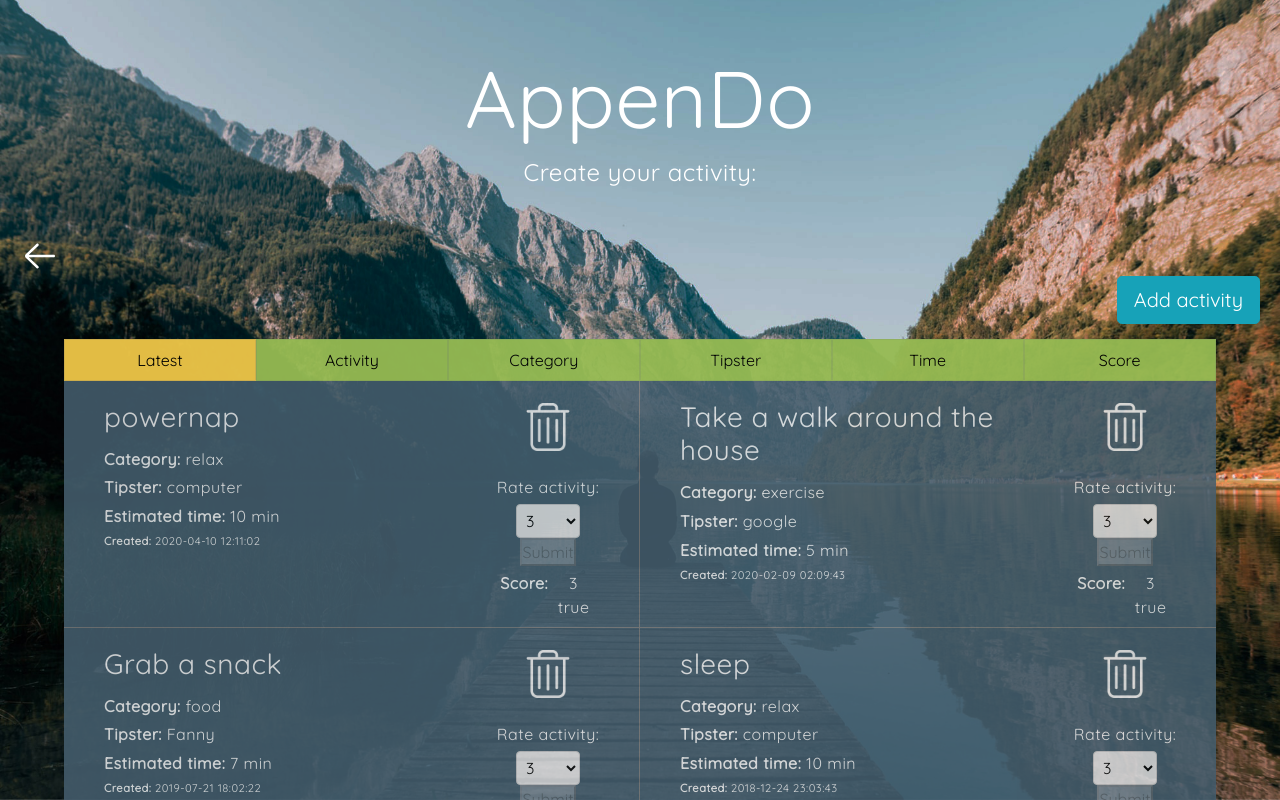
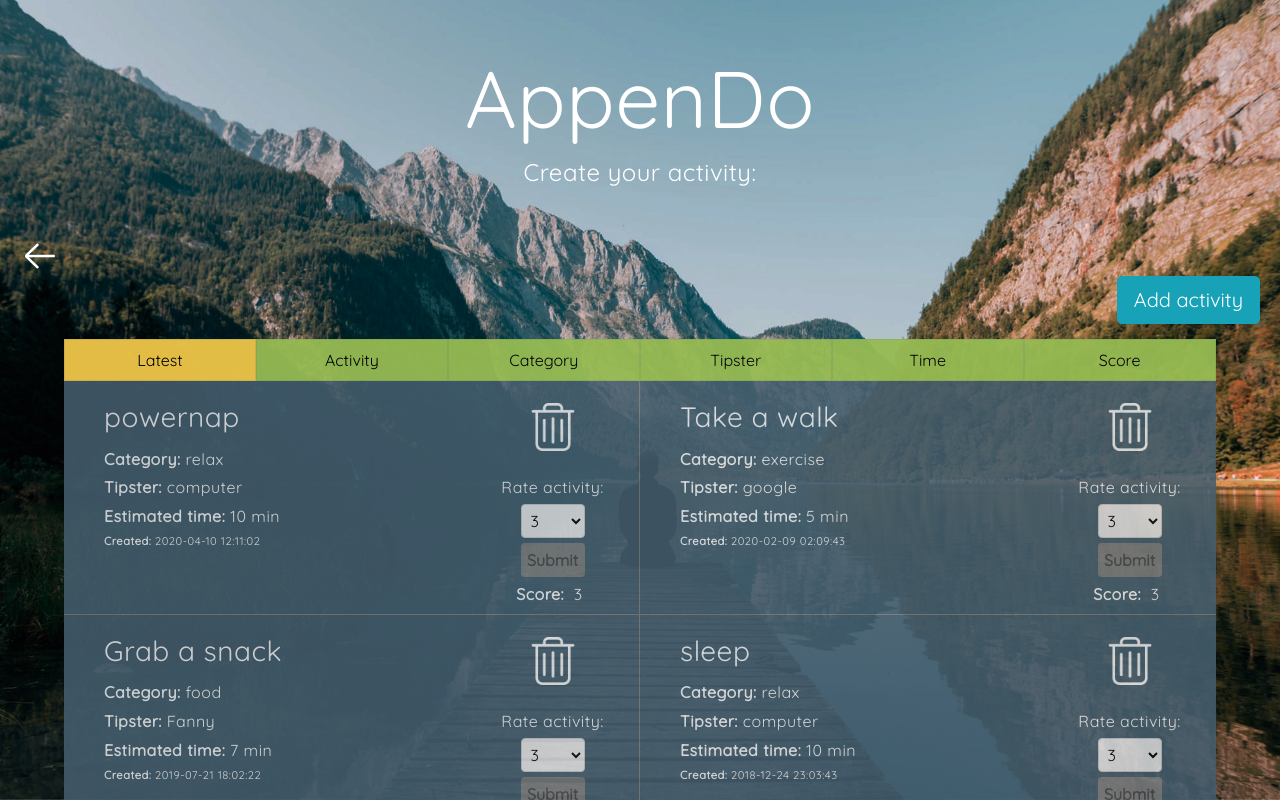
Before and after one commit to EmilHammarstrand/inl4-appendo, a Vue app: page / in a window 1280 px wide. Both pictures are taken after a click on the button "Get Started". Built offline with nearby package versions, Linux system fonts and the light colour scheme; a web font is replaced by a local one.

Commit message:
Jag (fanny) har lagt till en ny komponent för varje enskilld list-item ,och därmed fixat alla problem vi haft med disabled och score. även fixat sortering för estimatedtime, och småpillat med lite css

```diff
--- a/src/App.vue
+++ b/src/App.vue
@@ -54,6 +54,7 @@
 import Form from "./components/Form";
 import Home from "./components/Home";
 import List from "./components/List";
+
 export default {
   name: "App",
   components: {
@@ -68,7 +69,7 @@ export default {
     itemScoreDisabled:[],
     activityList: [
       {
-        activity: "Take a walk around the house",
+        activity: "Take a walk",
         category: "exercise",
         score: "3",
         tipster: "google",
@@ -143,12 +144,8 @@ export default {
     }
 
     for (let i=0; i<this.activityList.length; i++){
-
-
-      this.itemScoreDisabled.push(true)
-
+      this.itemScoreDisabled.push(true);
     }
-    console.log("I app/mounted, itemscoredisabled: ",this.itemScoreDisabled);
   },
   updated() {
     localStorage.setItem("activityList", JSON.stringify(this.activityList));
@@ -271,7 +268,6 @@ a {
 .intro-text > h1 {
   text-align: center;
   font-size: 50px;
-  border: 2px solid green;
 }
 
 
--- a/src/components/List.vue
+++ b/src/components/List.vue
@@ -10,61 +10,9 @@
     </div>
 
     <div class="scroll-list">
-      <div v-for="(activity, index) in sortList"
-      class="activityCard" :key="activity.activity">
-        <div class="items">
-          <h3>{{activity.activity}}</h3>
-          <p>
-            <span>Category:</span>
-            {{activity.category}}
-          </p>
-          <p>
-            <span>Tipster:</span>
-            {{activity.tipster}}
-          </p>
-          <p>
-            <span>Estimated time:</span>
-            {{activity.estimatedTime}} min
-          </p>
-          <p class="created">
-            <span class="created">Created:</span>
-            {{activity.date}}
-          </p>
-        </div>
-
-        <div class="optionDiv">
-          <img
-            @click="emitDelete(activity.activity)"
-            src="../assets/trash.png"
-            alt="delete"
-            class="delete"
-          />
-
-          <div class="ratePart">
-          <label for="score">Rate activity:</label>
-
-          <select
-            @change="updateUserScore"
-            name="score"
-            id="submitScore"
-            @click="scoreIsClicked(index)"
-          >
-            <option value="1">1</option>
-            <option value="2">2</option>
-            <option selected="selected" value="3">3</option>
-            <option value="4">4</option>
-            <option value="5">5</option>
-          </select>
-          <button @click="rateActivity(activity.activity)" class="scoreSubmitButton" :disabled="itemScoreDisabled[index]">Submit</button>
-          <p class="score">
-            <span class="score">Score:</span>
-            {{activity.score}}
-            {{itemScoreDisabled[index]}}
-
-          </p>
-          </div>
-        </div>
-      </div>
+      <Listitem v-for="activity in sortList" :key="activity.activity" :activity="activity"
+      @rateActivity="rateActivity($event)"
+      @emitDelete="deleteItem($event)"/>
     </div>
   </div>
 </template>
@@ -72,11 +20,15 @@
 <script>
 import Vue from "vue";
 import { BootstrapVue, IconsPlugin } from "bootstrap-vue";
+import Listitem from "./Listitem";
 
 Vue.use(BootstrapVue);
 Vue.use(IconsPlugin);
 
 export default {
+  components:{
+    Listitem
+  },
   data: () => ({
     sortBy: "latest",
     latestActive: true,
@@ -85,10 +37,6 @@ export default {
     tipsterActive: false,
     estimatedTimeActive: false,
     scoreActive: false,
-    userScore: 3,
-
-
-
   }),
   computed: {
     latestIsActive() {
@@ -163,7 +111,7 @@ export default {
       }
       if (this.sortBy == "estimatedTime") {
         copy.sort((a, b) => {
-          return a - b;
+          return a.estimatedTime - b.estimatedTime;
         });
         return copy;
       }
@@ -230,34 +178,18 @@ export default {
         this.estimatedTimeActive = false;
       }
     },
-    emitDelete(key) {
+      deleteItem(key) {
         this.$emit("emitDelete", key);
     },
-    updateUserScore() {
-      this.userScore = event.target.value;
-    },
-    scoreIsClicked(scoreIndex){
-
-      console.log("scoreisclicked körs", scoreIndex);
-
-    this.itemScoreDisabled[scoreIndex]=false;
-
-
-
-    },
-    rateActivity(key) {
-      this.$emit("rateActivity", { score: this.userScore, key: key });
+      rateActivity(event) {
+        this.$emit("rateActivity", event);
     }
 
-  },
-  mounted(){
-    console.log("list/mounted, itemscoredisabled: ", this.itemScoreDisabled);
 
   },
 
   props: {
-    activityList: Array,
-    itemScoreDisabled:Array,
+    activityList: Array
   }
 }; //slut export default
 </script>
@@ -268,19 +200,7 @@ export default {
 * {
   font-family: "Quicksand", sans-serif;
 }
-div.activityCard {
-  border-bottom: 1px solid grey;
-  background-color: #465f6f;
-  opacity: 87%;
-  color: white;
-  display: flex;
-  justify-content: space-between;
 
-}
-
-div.activityCard:nth-child(odd){
-  border-right: 1px solid grey;
-}
 
 .scroll-list {
   overflow-y: scroll;
@@ -300,88 +220,10 @@ div.activityCard:nth-child(odd){
   background: transparent;
 }
 
-p.score {
-  display: inline-flex;
-}
 
-
-span {
-  font-weight: 600;
-}
-
-label {
-  margin-top: 1.5em;
-  margin-bottom: 0rem;
-  white-space: nowrap;
-}
-h3 {
-  padding-top: 0.5em;
-  padding-bottom: 0.3em;
-  margin: 0.3rem 0.3rem 0.3rem 0.5rem;
-}
-p {
-  margin: 0.3rem 0.3rem 0.3rem 0.5rem;
-  font-size: 1rem;
-}
-
-p.created,
-span.created {
-  font-size: 0.7rem;
-}
-.optionDiv {
-  display: flex;
-  flex-direction: column;
-  width: min-content;
-  padding: 0.2rem 0.2rem 0.2rem;
-  align-items: center;
-  justify-content: space-evenly;
-  text-align: center;
-  margin-right: 2em;
-}
-
-p.score,
-span.score {
-  padding-right: 0.6rem;
-}
-select {
-  margin-top: 0.3rem;
-}
-.optionDiv > .scoreSubmitButton {
-  width: 4rem;
-  margin-top: 0.3rem;
-  border-radius: 4px;
-  border: none;
-  padding: 5px;
-  color: black;
-  background-color: #17a2b8;
-  font-weight: bold;
-}
-.optionDiv > .scoreSubmitButton:disabled{
-  background-color:grey;
-  color:rgb(73, 73, 73);
-  cursor: not-allowed
-}
-
-.optionDiv select {
-  width: 4rem;
-  padding: 5px;
-  border: 1px solid #cccccc;
-  border-radius: 4px;
-  resize: vertical;
-  margin-top: 0.3rem;
-}
-
-img.delete {
-  object-fit: scale-down;
-  height: 3rem;
-  margin-top: 1.2em;
-  /* padding: 0.5rem; */
-  cursor: pointer;
-}
 
 .sortButtons {
   display: flex;
-
   width: 100%;
 }
 
@@ -424,45 +266,12 @@ button{
     font-size: 70%;
   }
 
-p.score {
-  display: inline-flex;
-  margin-left: 0px;
-}
-
-.activityCard{
-  display: flex;
-  flex-direction: column;
-
-}
-
-.ratePart{
-  display: flex;
-  flex-direction: column;
-}
-
-.optionDiv {
-  display: flex;
-  width: 100%;
-  flex-direction: row-reverse;
-}
-
   .sortButtons > button {
-  background-color: #96bb53;
     padding-top: 1em;
     padding-bottom: 1em;
-  border: 1px solid rgba(117, 114, 114, 0.185);
-  width: 16.66%;
-  opacity: 95%;
-  /*border-radius:0.5em;*/
     font-weight: bold;
   }
 
-
-
-}
-
-.items{
-  margin-left: 2em;
 }
 
 .y {
--- /dev/null
+++ b/src/components/Listitem.vue
@@ -0,0 +1,222 @@
+<template>
+    <div class="activityCard">
+        <div class="items">
+          <h3>{{activity.activity}}</h3>
+          <p>
+            <span>Category:</span>
+            {{activity.category}}
+          </p>
+          <p>
+            <span>Tipster:</span>
+            {{activity.tipster}}
+          </p>
+          <p>
+            <span>Estimated time:</span>
+            {{activity.estimatedTime}} min
+          </p>
+          <p class="created">
+            <span class="created">Created:</span>
+            {{activity.date}}
+          </p>
+        </div>
+
+        <div class="optionDiv">
+          <img
+            @click="emitDelete(activity.activity)"
+            src="../assets/trash.png"
+            alt="delete"
+            class="delete"
+          />
+
+          <div class="ratePart">
+            <label for="score">Rate activity:</label>
+
+            <select
+              @change="updateUserScore"
+              name="score"
+              id="submitScore"
+              @click="scoreOptionTouched=true"
+            >
+              <option value="1">1</option>
+              <option value="2">2</option>
+              <option selected="selected" value="3">3</option>
+              <option value="4">4</option>
+              <option value="5">5</option>
+            </select>
+            <button @click="rateActivity(activity.activity)" class="scoreSubmitButton" :disabled="!scoreOptionTouched">Submit</button>
+            <p class="score">
+              <span class="score">Score:</span>
+              {{activity.score}}
+
+            </p>
+          </div>
+        </div>
+      </div>
+</template>
+<script>
+
+import Vue from "vue";
+import { BootstrapVue, IconsPlugin } from "bootstrap-vue";
+
+Vue.use(BootstrapVue);
+Vue.use(IconsPlugin);
+
+export default {
+    data: () => ({
+    scoreOptionTouched: false,
+    userScore: 3,
+
+  }),
+
+  methods:{
+    emitDelete(key) {
+      this.$emit("emitDelete", key);
+    },
+    updateUserScore() {
+      this.userScore = event.target.value;
+    },
+    rateActivity(key) {
+      this.$emit("rateActivity", { score: this.userScore, key: key });
+    }
+  },
+
+  props:{
+    activity: Object
+  }
+}
+
+</script>
+<style scoped>
+div.activityCard {
+  border-bottom: 1px solid grey;
+  background-color: #465f6f;
+  opacity: 87%;
+  color: white;
+  display: flex;
+  justify-content: space-between;
+
+}
+
+div.activityCard:nth-child(odd){
+  border-right: 1px solid grey;
+}
+p.score {
+  display: inline-flex;
+}
+
+
+span {
+  font-weight: 600;
+}
+
+label {
+  margin-top: 1.5em;
+  margin-bottom: 0rem;
+  white-space: nowrap;
+}
+h3 {
+  padding-top: 0.5em;
+  padding-bottom: 0.3em;
+  margin: 0.3rem 0.3rem 0.3rem 0.5rem;
+}
+p {
+  margin: 0.3rem 0.3rem 0.3rem 0.5rem;
+  font-size: 1rem;
+}
+
+p.created,
+span.created {
+  font-size: 0.7rem;
+}
+.optionDiv {
+  display: flex;
+  flex-direction: column;
+  width: min-content;
+  padding: 0.2rem 0.2rem 0.2rem;
+  align-items: center;
+  justify-content: space-evenly;
+  text-align: center;
+  margin-right: 2em;
+}
+
+p.score,
+span.score {
+  padding-right: 0.6rem;
+}
+select {
+  margin-top: 0.3rem;
+}
+.optionDiv .scoreSubmitButton {
+  width: 4rem;
+  margin-top: 0.3rem;
+  border-radius: 4px;
+  border: none;
+  padding: 5px;
+  color: black;
+  background-color: #17a2b8;
+  font-weight: bold;
+}
+.optionDiv .scoreSubmitButton:disabled{
+  background-color:grey;
+  color:rgb(73, 73, 73);
+  cursor: not-allowed;
+}
+
+.optionDiv select {
+  width: 4rem;
+  padding: 5px;
+  border: 1px solid #cccccc;
+  border-radius: 4px;
+  resize: vertical;
+  margin-top: 0.3rem;
+}
+
+img.delete {
+  object-fit: scale-down;
+  height: 3rem;
+  margin-top: 1.2em;
+  /* padding: 0.5rem; */
+  cursor: pointer;
+}
+.items{
+  margin-left: 2em;
+}
+
+@media(max-width: 475px) {
+
+    button{
+        font-size: 70%;
+    }
+
+    p.score {
+        display: inline-flex;
+        margin-left: 0px;
+    }
+
+    .activityCard{
+        display: flex;
+        flex-direction: column;
+    }
+    div.activityCard:nth-child(odd){
+        border-right: none;
+    }
+
+    .ratePart{
+        display: flex;
+        flex-direction: column;
+    }
+
+    .optionDiv {
+        display: flex;
+        width: 100%;
+        flex-direction: row-reverse;
+        justify-content: center;
+    }
+    .items{
+        display: flex;
+        flex-direction: column;
+        align-items: center;
+        margin-left: 0;
+    }
+}
+</style>
```
Lines whose indentation alone changed are shown as unchanged.
